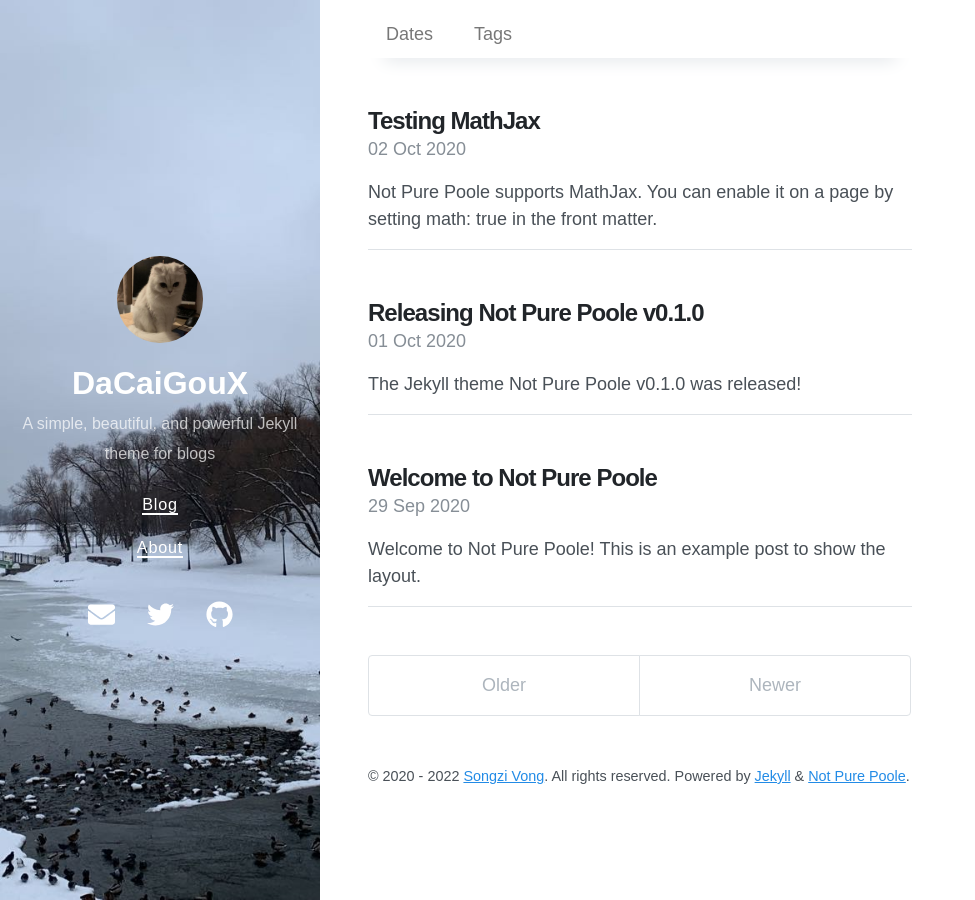
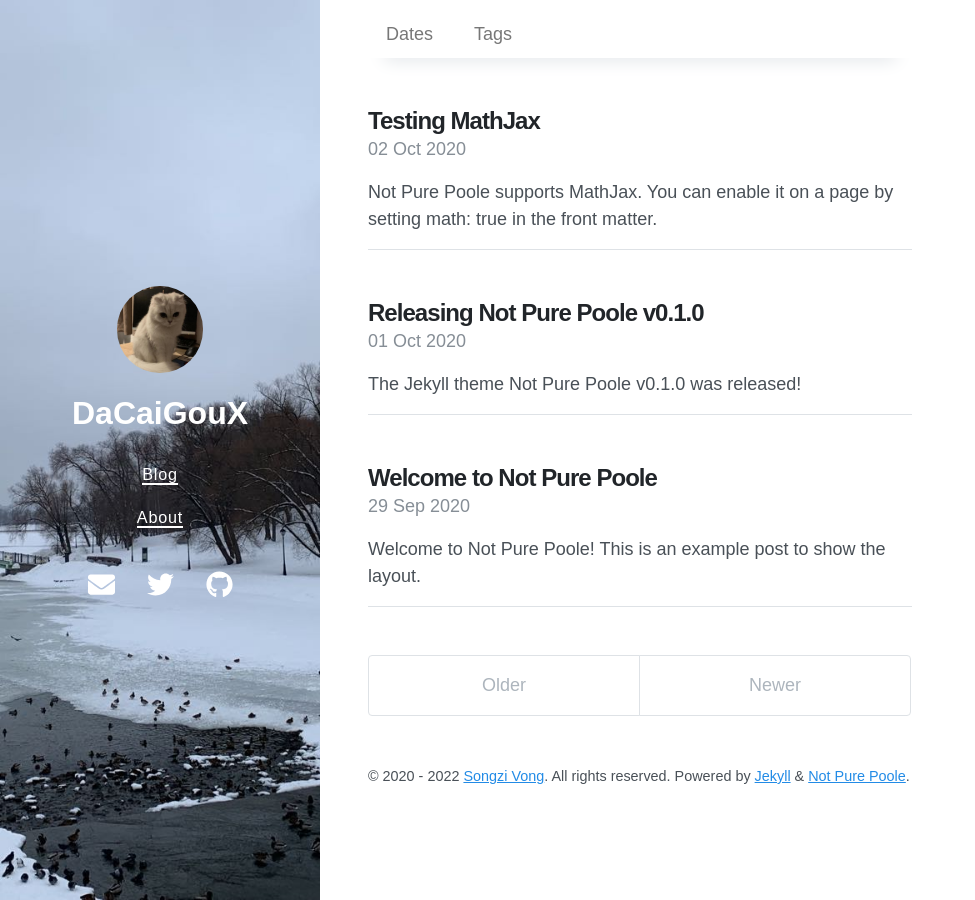
Before and after one commit to dacaigoux/dacaigoux.github.io, a Jekyll site: the page built from index.html, in a window 1280 px wide. Shown: the whole page, without its empty margins (0-975 px from the left). Built offline with Jekyll 4.4.1, drawn with Linux system fonts in a browser that asks for light colours; nearby versions of some CDN libraries; the list of posts is cut into pages by our own code.

Commit message:
Update _config.yml

```diff
--- a/_config.yml
+++ b/_config.yml
@@ -1,7 +1,7 @@
 # Setup
 title: DaCaiGouX
-description: A simple, beautiful, and powerful Jekyll theme for blogs
-url: https://vszhub.github.io
+description:
+url: https://dacaigoux.github.io
 avatar: /avatar.jpeg
 paginate: 5
 permalink: pretty
```
